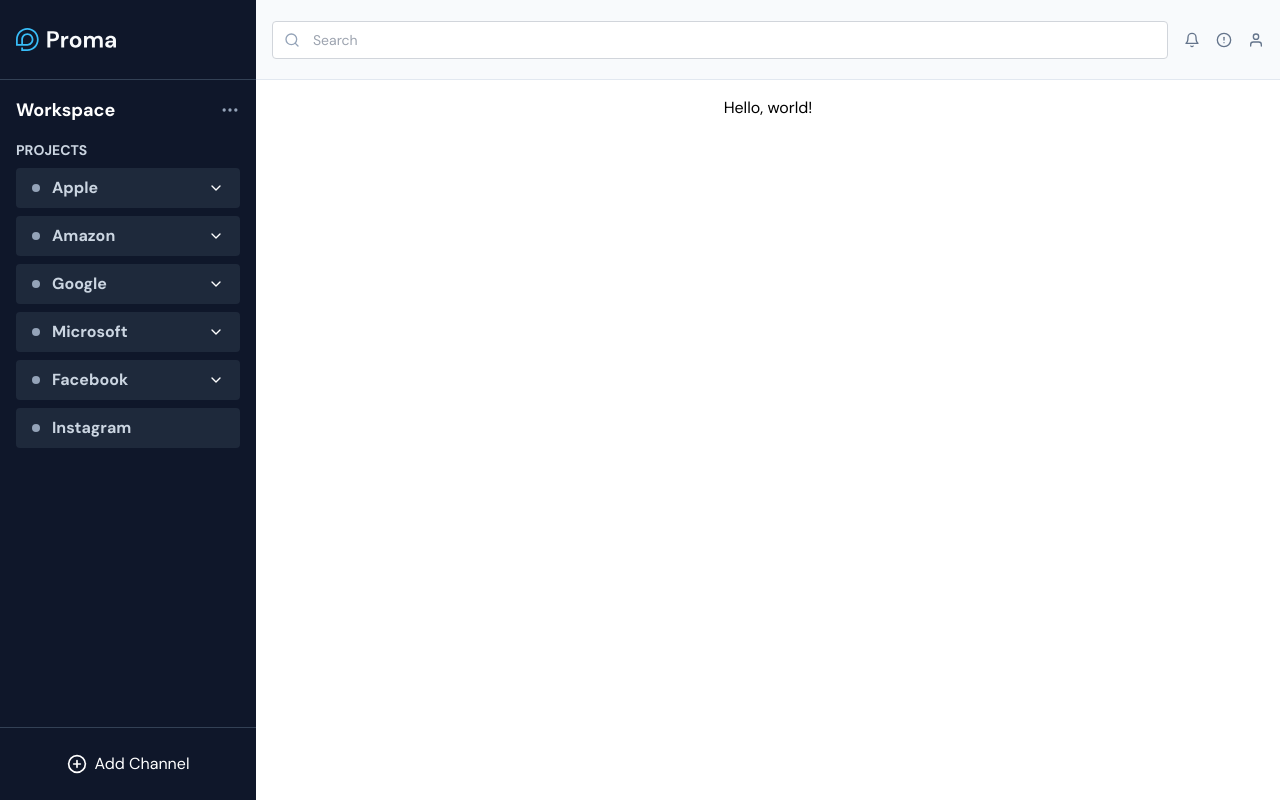
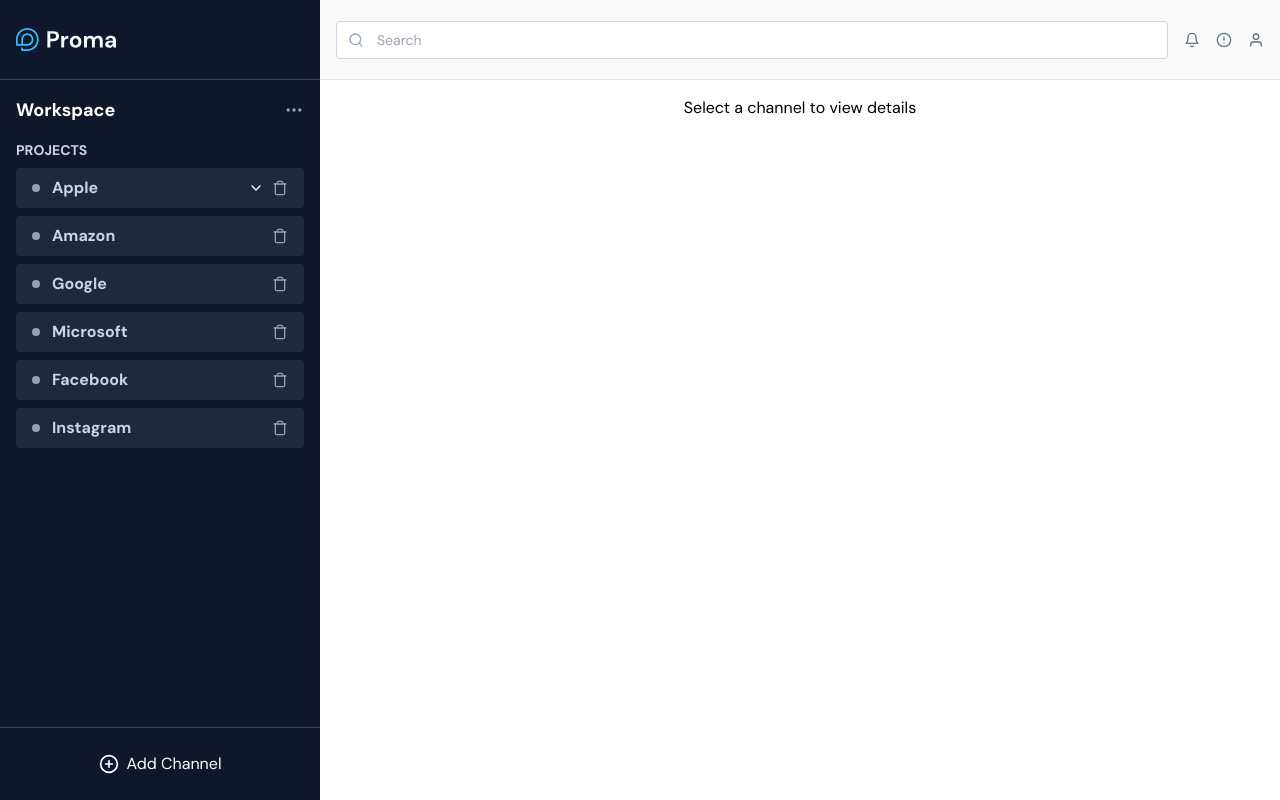
Before and after one commit to keiserman/proma, a React (Create React App) app in the folder client/: page / in a window 1280 px wide. Built offline with nearby package versions, Linux system fonts and the light colour scheme.

Commit message:
Add channel details view

```diff
--- /dev/null
+++ b/client/src/components/ChannelDetails.js
@@ -0,0 +1,23 @@
+import React from 'react';
+
+function ChannelDetails({ channel }) {
+  if (!channel) {
+    return (
+      <div className="p-4">
+        <p>Select a channel to view details</p>
+      </div>
+    );
+  }
+
+  return (
+    <div className="p-4">
+      <h1 className="text-2xl mb-4">{channel.name}</h1>
+      <h2 className="text-xl">Subchannels</h2>
+      {channel.subchannels && channel.subchannels.length > 0 && channel.subchannels.map(subchannel => (
+        <div key={subchannel.id}>{subchannel.name}</div>
+      ))}
+    </div>
+  );
+}
+
+export default ChannelDetails;
--- a/client/src/components/ChannelItem.js
+++ b/client/src/components/ChannelItem.js
@@ -2,35 +2,52 @@
 import { BsCircleFill } from 'react-icons/bs';
 import { FiTrash, FiChevronDown} from "react-icons/fi";
 
-function ChannelItem({ channel }) {
+function ChannelItem({ channel, handleDeleteSubchannel, handleDeleteChannel, onSelectChannel }) {
   const [isOpen, setIsOpen] = useState(false);
 
   const handleDropdown = () => {
     setIsOpen(!isOpen);
   }
 
+  const handleSelect = () => {
+    onSelectChannel(channel);
+  }
+
   return (
     <>
-      <div className="flex justify-between items-center py-2 px-4 rounded bg-slate-800 hover:bg-slate-700 cursor-pointer" onClick={handleDropdown}>
+      <div
+        className="flex justify-between items-center py-2 px-4 rounded bg-slate-800 hover:bg-slate-700 cursor-pointer"
+        onClick={handleSelect}
+      >
         <div className="flex items-center">
           <BsCircleFill className="h-2 w-2 mr-3 text-slate-400" />
           <span className='text-slate-300 font-semibold'>{channel.name}</span>
         </div>
-        {channel.subchannels && (
-          <FiChevronDown
-            className={`transform transition-transform duration-200 ${isOpen ? 'rotate-180' : ''}`}
-          />
-        )}
+        <div className='flex' onClick={(e) => e.stopPropagation()}>
+          {channel.subchannels && channel.subchannels.length > 0 && (
+            <FiChevronDown
+              className={`transform transition-transform duration-200 ${isOpen ? 'rotate-180' : ''}`}
+              onClick={handleDropdown}
+            />
+          )}
+          <FiTrash className="h-4 w-4 text-slate-400 ml-2" onClick={(e) => {
+            e.stopPropagation();
+            handleDeleteChannel(channel.id);
+          }} />
+        </div>
       </div>
-      {isOpen && (
+      {isOpen && channel.subchannels && channel.subchannels.length > 0 && (
         <div className="text-left">
           {channel.subchannels.map(subchannel => (
             <div key={subchannel.id} className="py-1 px-4 rounded flex items-center justify-between hover:bg-slate-800 cursor-pointer">
-                <div class="flex items-center">
+                <div className="flex items-center">
                   <BsCircleFill className="h-2 w-2 mr-3 text-slate-400" />
                   <span>{subchannel.name}</span>
                 </div>
-                <FiTrash className="h-4 w-4 text-slate-400" />
+                <FiTrash className="h-4 w-4 text-slate-400" onClick={(e) => {
+                  e.stopPropagation();
+                  handleDeleteSubchannel(channel.id, subchannel.id);
+                }} />
             </div>
           ))}
         </div>
--- a/client/src/components/Layout.js
+++ b/client/src/components/Layout.js
@@ -1,19 +1,26 @@
-import React from 'react';
+import React, { useState } from 'react';
 import Sidebar from './Sidebar';
 import Topbar from './Topbar';
+import ChannelDetails from './ChannelDetails';
 
-function Layout({ children }) {
+function Layout() {
+
+    const [selectedChannel, setSelectedChannel] = useState(null);
+
+    const handleSelectChannel = (channel) => {
+        setSelectedChannel(channel);
+    }
+
     return (
-        <div className="h-screen w-full flex overflow-hidden">
-            <Sidebar />
-            <div className="flex flex-col w-full overflow-auto">
+        <div className="flex">
+            <Sidebar onSelectChannel={handleSelectChannel} />
+            <div className="flex-grow">
                 <Topbar />
-                <main className="p-4">
-                    {children}
-                </main>
+                <ChannelDetails channel={selectedChannel} />
             </div>
         </div>
-    );
+  );
+
 }
 
 export default Layout;
--- a/client/src/components/Sidebar.js
+++ b/client/src/components/Sidebar.js
@@ -5,14 +5,14 @@
 
 const initialChannels = [
     { id: 1, name: 'Apple', subchannels: [{ id: 1, name: 'Sub 1'}, { id: 2, name: 'Sub 2'}] },
-    { id: 2, name: 'Amazon', subchannels: [{ id: 1, name: 'Sub 1'}] },
-    { id: 3, name: 'Google', subchannels: [{ id: 1, name: 'Sub 1'}] },
-    { id: 4, name: 'Microsoft', subchannels: [{ id: 1, name: 'Sub 1'}] },
-    { id: 5, name: 'Facebook', subchannels: [{ id: 1, name: 'Sub 1'}] },
+    { id: 2, name: 'Amazon' },
+    { id: 3, name: 'Google' },
+    { id: 4, name: 'Microsoft' },
+    { id: 5, name: 'Facebook' },
     { id: 6, name: 'Instagram' },
 ];
 
-function Sidebar() {
+function Sidebar({ onSelectChannel }) {
     const [channels, setChannels] = useState(initialChannels);
 
     const addChannel = () => {
@@ -30,20 +30,44 @@
         }
     };
 
+    const handleDeleteSubchannel = (channelId, subchannelId) => {
+        setChannels(prevChannels => {
+            return prevChannels.map(channel => {
+                if (channel.id === channelId) {
+                return {
+                    ...channel,
+                    subchannels: channel.subchannels.filter(subchannel => subchannel.id !== subchannelId)
+                };
+                }
+                return channel;
+            });
+        });
+    };
+
+    const handleDeleteChannel = (channelId) => {
+        setChannels(channels.filter(channel => channel.id !== channelId));
+    };
+
     return (
-        <aside className="w-80 bg-slate-900 text-white flex flex-col">
+        <aside className="w-80 bg-slate-900 text-white flex flex-col min-h-screen">
             <div className='flex justify-between items-center h-20 border-b border-slate-700 p-4'>
                 <img src={logo} width={100} height={100} alt='Logo' />
             </div>
-            <div class="p-4 flex flex-col grow">
-                <div class="flex justify-between items-center mb-4">
+            <div className="p-4 flex flex-col grow">
+                <div className="flex justify-between items-center mb-4">
                     <h2 className="text-lg font-bold">Workspace</h2>
                     <FiMoreHorizontal className="h-5 w-5 text-slate-400" />
                 </div>
-                <div class="flex uppercase font-bold text-sm text-slate-300 mb-2">Projects</div>
-                <div class="flex flex-col gap-2">
+                <div className="flex uppercase font-bold text-sm text-slate-300 mb-2">Projects</div>
+                <div className="flex flex-col gap-2">
                     {channels.map(channel => (
-                        <ChannelItem key={channel.id} channel={channel} />
+                        <ChannelItem
+                            key={channel.id}
+                            channel={channel}
+                            handleDeleteSubchannel={handleDeleteSubchannel}
+                            handleDeleteChannel={handleDeleteChannel}
+                            onSelectChannel={onSelectChannel}
+                        />
                     ))}
                 </div>
             </div>
--- a/client/src/components/Topbar.js
+++ b/client/src/components/Topbar.js
@@ -5,12 +5,12 @@
     return (
         <div className="w-full flex items-center gap-4 bg-slate-50 text-slate-600 h-20 p-4 border-b border-slate-200">
             <form className='grow'>
-                <label for="search" class="mb-2 text-sm font-medium text-slate-900 sr-only dark:text-white">Search</label>
+                <label htmlFor="search" className="mb-2 text-sm font-medium text-slate-900 sr-only dark:text-white">Search</label>
                 <div className='relative'>
                     <div className='absolute inset-y-0 left-0 flex items-center pl-3 pointer-events-none'>
                     <FiSearch className="h-4 w-4 text-slate-400" />
                     </div>
-                    <input type="search" id="search" class="w-full block p-2 pl-10 text-sm text-gray-900 border border-gray-300 rounded" placeholder="Search" required />
+                    <input type="search" id="search" className="w-full block p-2 pl-10 text-sm text-gray-900 border border-gray-300 rounded" placeholder="Search" required />
                 </div>
             </form>
 
```
